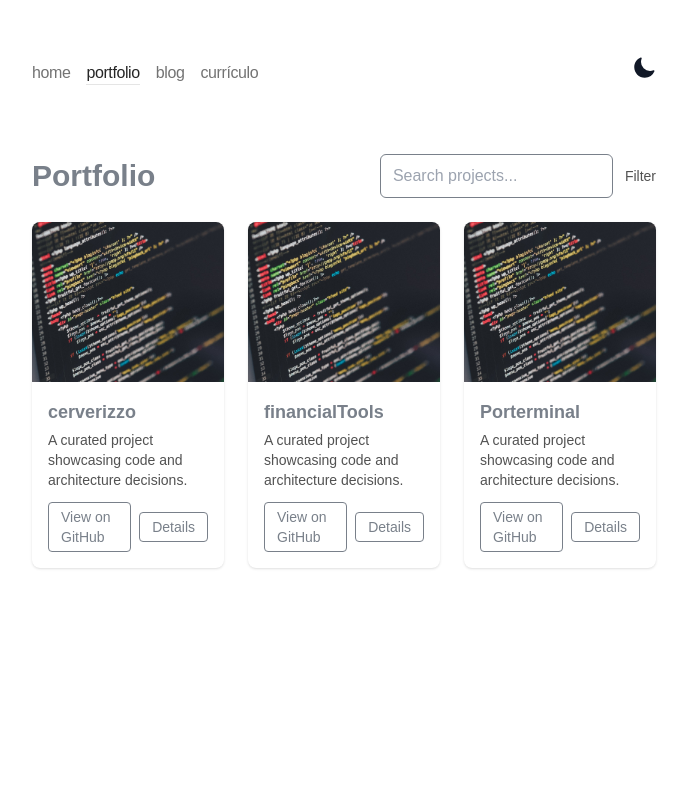
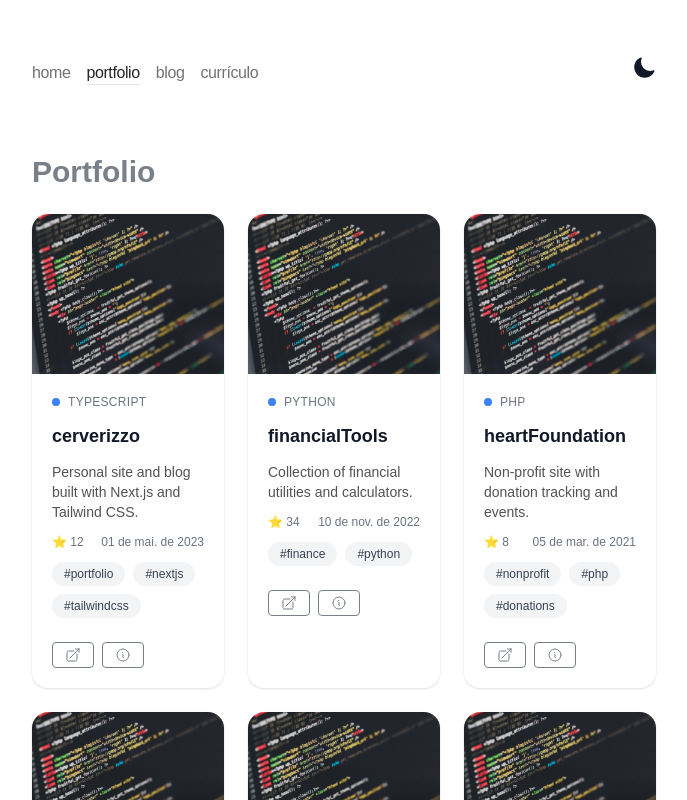
Before and after one commit to Dcerverizzo/cerverizzo, a Next.js app: page /portfolio in a window 1280 px wide. Shown: the top 800 px of the page, without its empty margins (296-983 px from the left). Built offline with nearby package versions, Linux system fonts and the light colour scheme.

Commit message:
feat: implements waka time

```diff
--- a/src/app/page.tsx
+++ b/src/app/page.tsx
@@ -22,6 +22,8 @@ export default function Home () {
       <section>
         <About />
         <RecentPosts limit={3} />
+        <figure><embed src="https://wakatime.com/share/@dancerverizzo/a380e2ba-c745-4643-9327-b037e162853b.svg"
+        className='flex-auto min-w-0 mt-6 flex flex-col px-2 md:px-0'></embed></figure>
         <Follow />
       </section>
     </div>
--- a/src/app/portfolio/page.tsx
+++ b/src/app/portfolio/page.tsx
@@ -1,25 +1,23 @@
 // import { fetchRepos } from '@/lib/github/fetch'
-import Nav from '../components/Nav'
-import { type Metadata } from 'next'
-import Link from 'next/link'
+import { fetchRepos } from "@/lib/github/fetch";
+import Nav from "../components/Nav";
+import { type Metadata } from "next";
+import Link from "next/link";
+import { ArrowTopRightOnSquareIcon, InformationCircleIcon } from '@heroicons/react/24/outline';
 
 export const metadata: Metadata = {
   title: {
-    template: '%s | Software Engineer',
-    default: 'Portfolio | Daniel Cerverizzo'
+    template: "%s | Software Engineer",
+    default: "Portfolio | Daniel Cerverizzo",
   },
-  description: 'List projects written by Daniel Cerverizzo',
-  metadataBase: new URL('https://cerverizzo.dev/')
-}
+  description: "List projects written by Daniel Cerverizzo",
+  metadataBase: new URL("https://cerverizzo.dev/"),
+};
 
 // eslint-disable-next-line @typescript-eslint/explicit-function-return-type
-export default async function PortfolioHome () {
+export default async function PortfolioHome() {
   // placeholder repos shown when API access is not configured
-  const repos = [
-    { name: 'cerverizzo', html_url: 'https://github.com/Dcerverizzo/cerverizzo', url: '' },
-    { name: 'financialTools', html_url: 'https://github.com/Dcerverizzo/financialTools', url: '' },
-    { name: 'Porterminal', html_url: 'https://github.com/Dcerverizzo/Porterminal', url: '' }
-  ]
+  const repos = await fetchRepos();
 
   return (
     <div className="w-full min-h-screen">
@@ -28,31 +26,96 @@ export default async function PortfolioHome () {
 
         <header className="mt-8 mb-6 flex items-center justify-between">
           <h1 className="text-3xl font-bold">Portfolio</h1>
-          <div className="hidden md:flex items-center space-x-3">
-            <input aria-label="search projects" placeholder="Search projects..." className="px-3 py-2 rounded-md border bg-white/50 dark:bg-black/40" />
-            <Link href="#" className="text-sm text-neutral-600 dark:text-neutral-300">Filter</Link>
-          </div>
         </header>
 
         <main className="grid grid-cols-1 sm:grid-cols-2 lg:grid-cols-3 gap-6">
           {repos.map((repo) => (
-            <article key={repo.name} className="group bg-white dark:bg-gray-900 rounded-lg shadow hover:shadow-lg transition-shadow overflow-hidden">
+            <article
+              key={repo.name}
+              className="group bg-white dark:bg-gray-900 rounded-2xl shadow hover:shadow-lg transition-shadow overflow-hidden"
+            >
+              {/* COVER IMAGE */}
               <div className="relative h-40 bg-gray-200 dark:bg-gray-800">
-                <img src="/images/code.jpg" alt="code" className="object-cover w-full h-full" />
+                <img
+                  src="/images/code.jpg"
+                  alt="code"
+                  className="object-cover w-full h-full"
+                />
               </div>
-              <div className="p-4">
-                <h3 className="text-lg font-semibold mb-1">{repo.name}</h3>
-                <p className="text-sm text-neutral-600 dark:text-neutral-400 mb-3">A curated project showcasing code and architecture decisions.</p>
-                <div className="flex items-center space-x-2">
-                  <a href={repo.html_url} target="_blank" rel="noopener noreferrer" className="px-3 py-1 border rounded text-sm">View on GitHub</a>
-                  <Link href={`/portfolio/${encodeURIComponent(repo.name)}`} className="px-3 py-1 border rounded text-sm">Details</Link>
+
+              {/* CARD BODY */}
+              <div className="p-5 space-y-3">
+                {/* BADGE (Language) */}
+                <p className="text-xs uppercase tracking-wide text-gray-500 dark:text-gray-400 flex items-center gap-2">
+                  <span className="inline-block w-2 h-2 rounded-full bg-blue-500"></span>
+                  {repo.language || "Project"}
+                </p>
+
+                {/* TITLE */}
+                <h3 className="text-lg font-semibold text-gray-900 group-hover:text-blue-600 dark:text-white dark:group-hover:text-blue-400">
+                  {repo.name}
+                </h3>
+
+                {/* DESCRIPTION */}
+                <p className="text-sm text-neutral-600 dark:text-neutral-400">
+                  {repo.description ||
+                    "A curated project showcasing code and architecture decisions."}
+                </p>
+
+                {/* STARS + DATE */}
+                <div className="flex items-center justify-between text-xs text-gray-500 dark:text-gray-400">
+                  <span className="flex items-center gap-1">
+                    ⭐ {repo.stargazers_count}
+                  </span>
+
+                  <span>
+                    {repo.created_at
+                      ? new Date(repo.created_at).toLocaleDateString("pt-BR", {
+                          day: "2-digit",
+                          month: "short",
+                          year: "numeric",
+                        })
+                      : "Unknown"}
+                  </span>
+                </div>
+
+                {/* TAGS / TOPICS */}
+                {Array.isArray(repo.topics) && repo.topics.length > 0 && (
+                  <div className="flex flex-wrap gap-2 mt-2">
+                    {repo.topics.map((topic) => (
+                      <span
+                        key={topic}
+                        className="inline-flex items-center rounded-full bg-gray-100 px-3 py-1 text-xs font-medium text-gray-700 dark:bg-gray-800 dark:text-gray-200"
+                      >
+                        #{topic}
+                      </span>
+                    ))}
+                  </div>
+                )}
+
+                {/* ACTION BUTTONS */}
+                <div className="flex items-center space-x-2 pt-3">
+                  <a
+                    href={repo.html_url}
+                    target="_blank"
+                    rel="noopener noreferrer"
+                    className="px-3 py-1 border rounded text-sm dark:border-gray-700 inline-flex items-center gap-2"
+                  >
+                    <ArrowTopRightOnSquareIcon className="w-4 h-4" />
+                  </a>
+
+                  <Link
+                    href={`/portfolio/${encodeURIComponent(repo.name)}`}
+                    className="px-3 py-1 border rounded text-sm dark:border-gray-700"
+                  >
+                    <InformationCircleIcon className="w-4 h-4" />
+                  </Link>
                 </div>
               </div>
             </article>
           ))}
         </main>
-
       </div>
     </div>
-  )
+  );
 }
--- a/src/app/resume/page.tsx
+++ b/src/app/resume/page.tsx
@@ -7,8 +7,8 @@ export default function ResumePage () {
   return (
     <main className="min-h-screen p-6">
       <div className="max-w-3xl mx-auto bg-white dark:bg-gray-900 rounded-lg shadow p-6">
-        <h1 className="text-2xl font-bold mb-2">Currículo</h1>
-        <p className="text-neutral-600 dark:text-neutral-400 mb-4">Segue o link para abrir o meu currículo em PDF (será aberto em nova aba).</p>
+        <h1 className="text-2xl font-bold mb-2">Resume</h1>
+        <p className="text-neutral-600 dark:text-neutral-400 mb-4">Here is the link to open my resume in PDF (it will open in a new tab).</p>
 
         <div className="flex flex-col sm:flex-row gap-3">
           <a
@@ -17,10 +17,10 @@ export default function ResumePage () {
             rel="noopener noreferrer"
             className="inline-block px-4 py-2 bg-neutral-100 dark:bg-neutral-800 rounded hover:bg-neutral-200 dark:hover:bg-neutral-700"
           >
-            Abrir currículo (Google Drive)
+            Open Resume (Google Drive)
           </a>
 
-          <Link href="/" className="inline-block px-4 py-2 text-sm ml-0 sm:ml-2">Voltar</Link>
+          <Link href="/" className="inline-block px-4 py-2 text-sm ml-0 sm:ml-2">Back</Link>
         </div>
       </div>
     </main>
```
